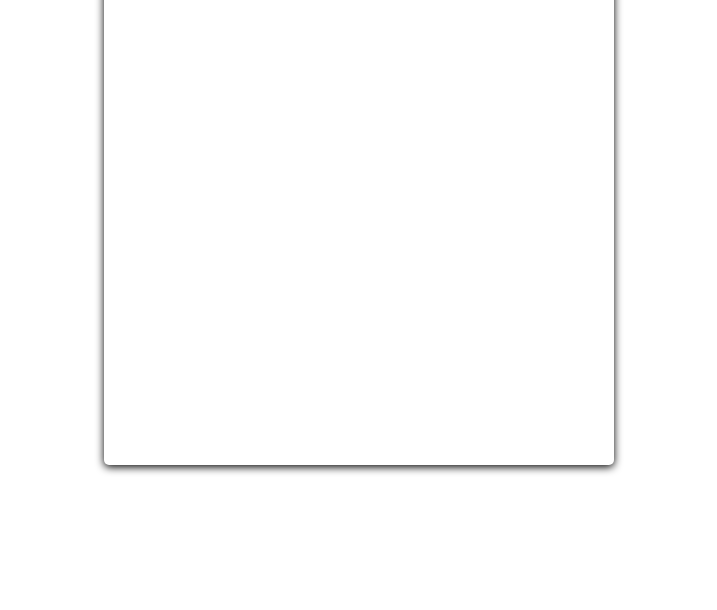
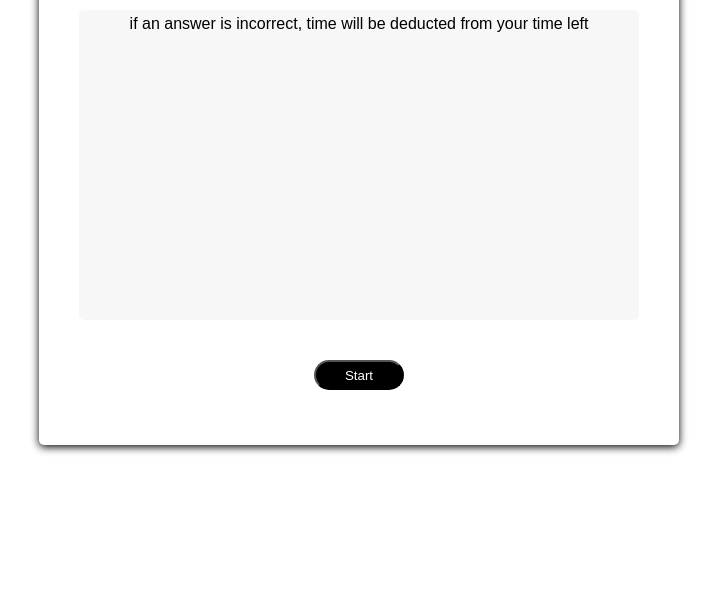
Before and after one commit to saevans86/timed-code-quiz, a plain HTML site: page index.html in a window 1280 px wide. Shown: the part 190-800 px from the top of the page, without its empty margins (281-998 px from the left). Drawn offline with Linux system fonts and the light colour scheme.

Commit message:
updated some of the formating to make it easier to to add boxing/styling,questions updated in js file, and css file updated to reflect changes made in html file.

```diff
--- a/index.html
+++ b/index.html
@@ -7,12 +7,11 @@
     <title>Timed coding quiz</title>
 </head>
 <body>
-    <h3 class id="header"> Timed coding quiz</h3>
-    <div class="container">
-        <!-- added classes for potential styling-->
-        <div class="question" id="questionBox"></div>
-        <div class="answers"id="answerBox"></div>
-        <div class="result" id="resultBox"></div>
+    <div>
+    <div class="wrapper">
+    <h3 class="card-header"> Timed coding quiz</h3>
+    <div class="card-body"> if an answer is incorrect, time will be deducted from your time left </div>
+    <button class="button" id="beginQuiz">Start</button>
     </div>
 </body>
 <script src="script.js" ></script>
--- a/script.js
+++ b/script.js
@@ -1,4 +1,65 @@
-// String Values must be enclosed w?thin ______
+let questions = [     {
+    question:1,
+    question: "String Values must be enclosed within ______",
+answer: "quotes",
+options: ["commas", "curly brackets", "quotes", "parantheses"]
+},
+{
+question:2,
+question: "A Data Structure is Is a storage format that defines the way data is stored, organized, and manipulated.",
+answer: "true",
+options: ["true", "false"]
+},
+{
+question:3,
+question: "A boolean is used to determine true or false",
+answer: "true",
+options: ["true", "false"]
+
+},
+{
+    question:4,
+question: "An array in JavaScript is a type of global object that is used to store data.",
+answer: "true",
+options: ["true", "false"]
+}]
+
+
+// console.log(questions[3].answer)
+
+
+
+
+
+
+
+
+
+
+
+
+
+
+
+
+
+
+
+
+
+
+
+
+
+
+
+
+
+
+
+
+
+// String Values must be enclosed within ______
 // when being assigned to variables?
 // 1. commas
 // 2. curly brackets
--- a/style.css
+++ b/style.css
@@ -2,25 +2,46 @@
     margin:20px;
     padding: 5px;
     font-family:Arial, Helvetica, sans-serif;
-    margin-right: 20px;
+
 
        }
 body{
     text-align: center;
 }
-.container  {
-    background-color: hsl(0, 0%, 100%);
+
+.wrapper {
+    height: 100%;
+  margin: 0;
+  padding: 0;
+
+ }
+ .wrapper {
+  background-color: hsl(0, 0%, 100%);
+  border-radius: 5px;
+  border-width: 1px;
+  box-shadow: rgb(0, 0, 0) 0px 2px 8px 0px;
+  margin: 0 auto;
+  max-width: 600px;
+  height:  500px;
+  padding: 30px 20px;
+}
+
+.card-header {
+    font-size:40px;
+}
+
+.button {
+
+    color:rgb(255, 255, 255);
+    background-color: black;
+    height: 30px;
+    width: 90px;
+    border-radius: 25px;
+
+}
+.card-body {
     border-radius: 5px;
-    border-width: 1px;box-shadow: rgb(0, 0, 0) 0px 2px 8px 0px;
-    color: hsl(206, 17%, 28%);
-    font-size: 18px;
-    position: absolute;
-    width: 500px;
-    height: 500px;
-    top: 0;
-    bottom: 0;
-    left: 0;
-    right: 0;
-    margin: auto;
-
-   }
+    border-width: 1px;
+    background-color: rgb(247, 247, 247);
+    height:300px ;
+}
```
